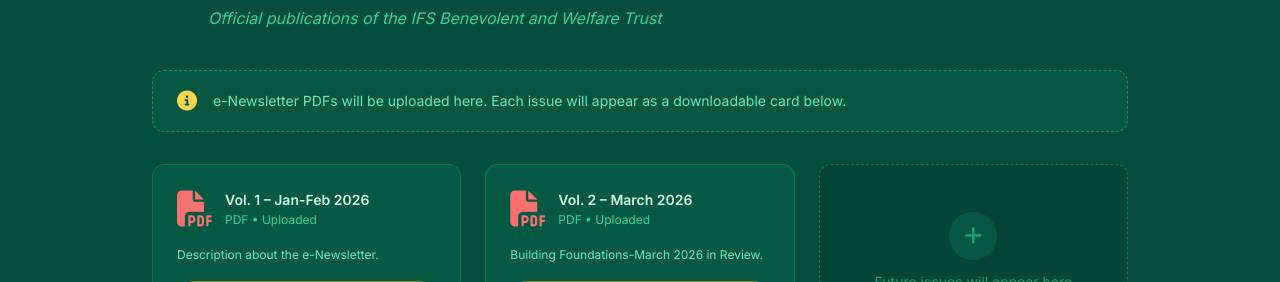
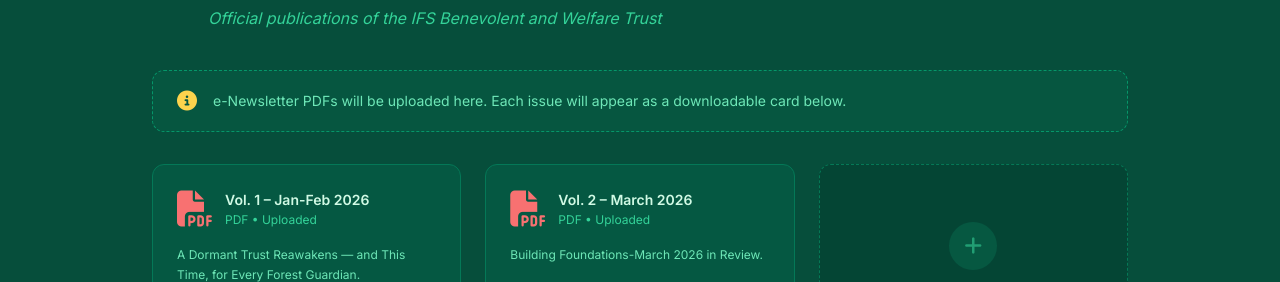
Before and after one commit to tirkeyjimmi/ifsbwt_website, a plain HTML site: page news.html in a window 1280 px wide. Shown: the part 518-800 px from the top of the page. Drawn offline with nearby package versions, Linux system fonts and the light colour scheme.

Commit message:
Update news.html

```diff
--- a/news.html
+++ b/news.html
@@ -210,7 +210,7 @@
             <p class="text-emerald-400 text-xs mt-0.5">PDF • Uploaded</p>
           </div>
         </div>
-         <p class="text-emerald-300 text-xs leading-relaxed flex-1">Description about the e-Newsletter.</p>
+         <p class="text-emerald-300 text-xs leading-relaxed flex-1">A Dormant Trust Reawakens — and This Time, for Every Forest Guardian.</p>
         <a href="IFSBWT-Monthly e-Newsletter Jan Feb, 2026.pdf" target="_blank" rel="noopener noreferrer"class="mt-auto inline-flex items-center gap-2 bg-amber-400/20 border border-amber-400/40 text-amber-300 text-xs px-4 py-2 rounded-full hover:bg-amber-400 hover:text-emerald-950 transition">
           <i class="fas fa-download"></i> Download PDF
         </a>
```
